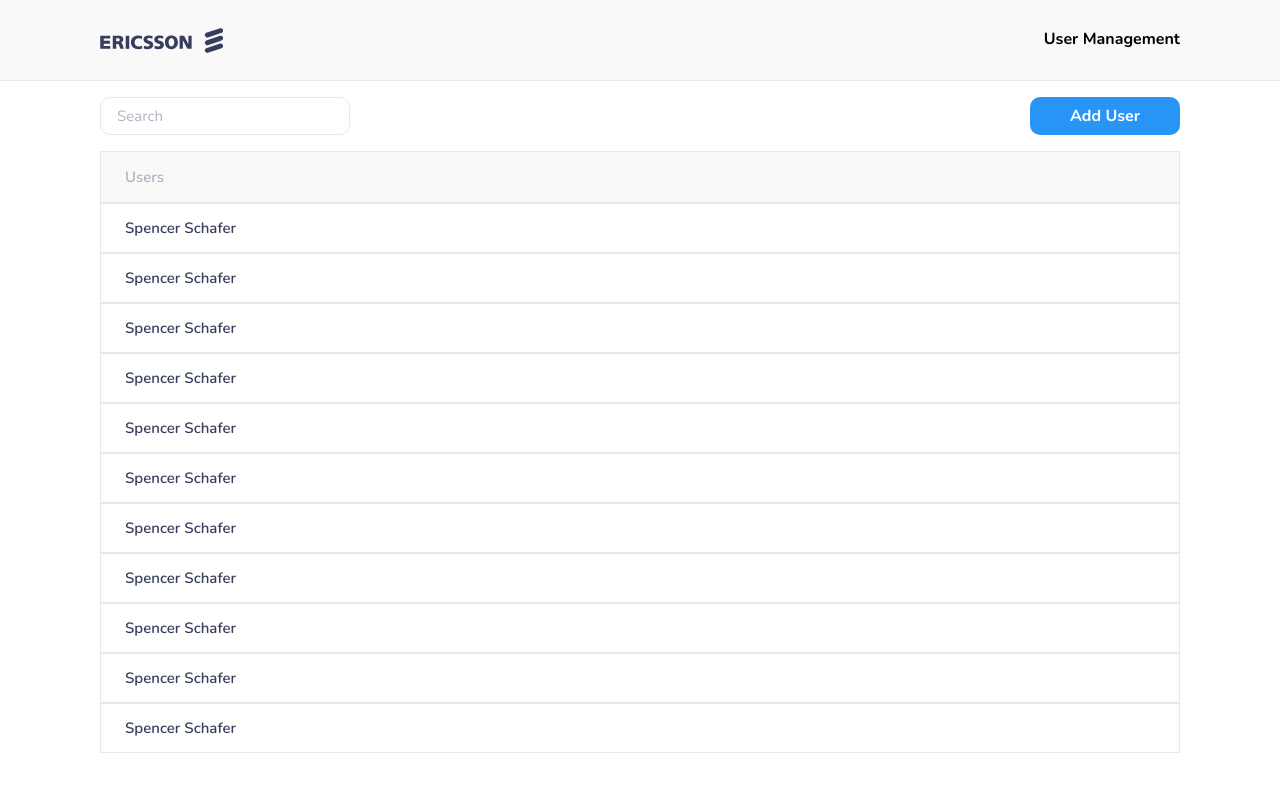
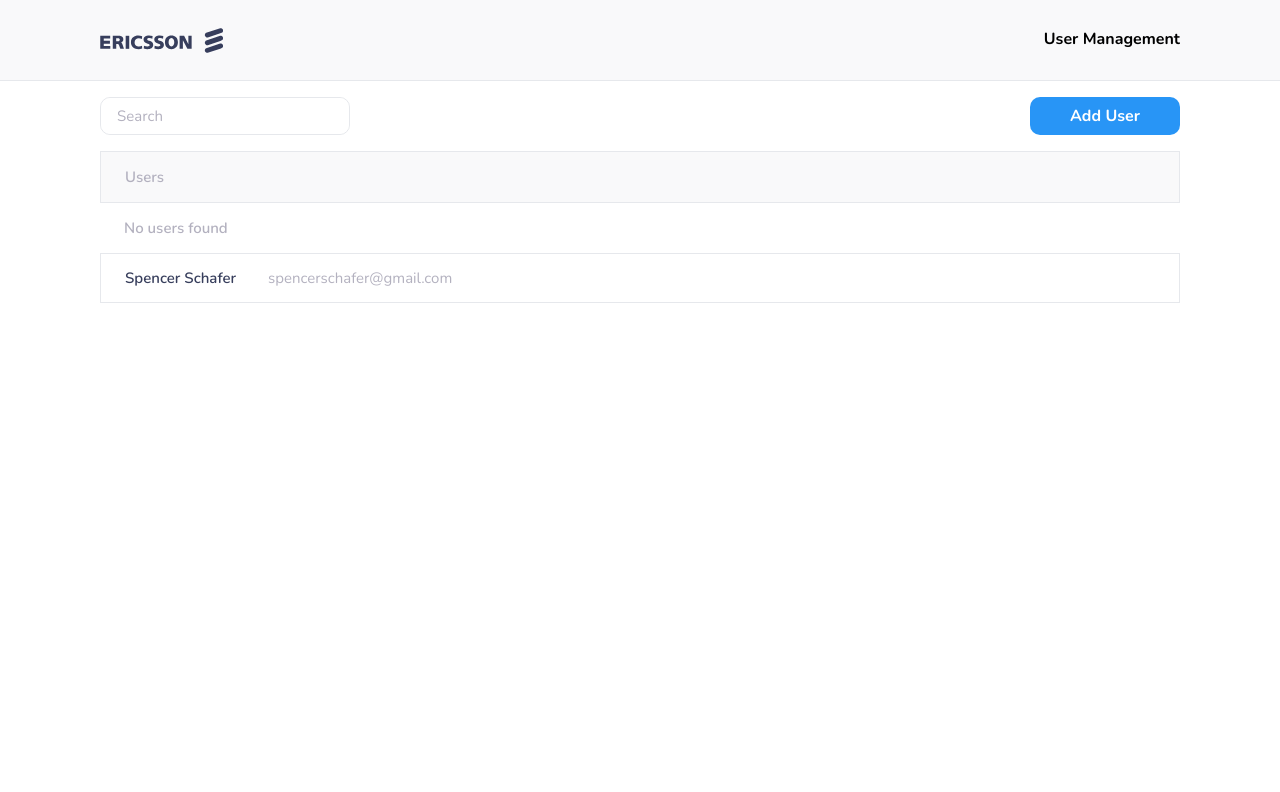
Before and after one commit to spencerschafer/user-management, a Next.js app: page / in a window 1280 px wide. Shown: the top 792 px of the page. Built offline with nearby package versions, Linux system fonts and the light colour scheme.

Commit message:
feat(table): add initial layout for adding users
- Update table styling
- Refactor table rows into reusable components

```diff
--- a/components/Input/Input.tsx
+++ b/components/Input/Input.tsx
@@ -6,15 +6,16 @@ type InputProps = {
   heading: string;
   onInput: Dispatch<SetStateAction<any>>;
   type: 'text' | 'email' | 'password'
+  value: string;
 }
 
-const Input: FC<InputProps> = ({error, heading, onInput, type}) => {
+const Input: FC<InputProps> = ({error, heading, onInput, type, value}) => {
   return <div className={styles.root}>
     <div className={styles.header}>
       <h3 className={styles.heading}>{heading}</h3>
       <p className={styles.error}>{error}</p>
     </div>
-    <input className={styles.input} type={type} onInput={onInput} />
+    <input className={styles.input} type={type} onInput={onInput} value={value} />
   </div>;
 };
 
--- a/components/Modal/Modal.tsx
+++ b/components/Modal/Modal.tsx
@@ -1,9 +1,11 @@
-import {Dispatch, FC, SetStateAction} from 'react';
+import {Dispatch, FC, SetStateAction, useEffect, useReducer} from 'react';
 import CloseIcon from '../../public/x.svg';
 import styles from './Modal.module.scss';
 import clsx from 'clsx';
 import Input from '../Input/Input';
 import Button from '../Button/Button';
+import {userReducer, userState} from '../../lib/reducer';
+import {ADD_USER_KEY, EMAIL_KEY, PASSWORD_KEY, USERNAME_KEY} from '../../lib/keys';
 
 type ModalProps = {
   open: boolean;
@@ -11,6 +13,22 @@ type ModalProps = {
 }
 
 const Modal: FC<ModalProps> = ({open, onClose}) => {
+  const [state, dispatch] = useReducer(userReducer, userState);
+
+  const addUser = () => {
+    localStorage.setItem(state[EMAIL_KEY], JSON.stringify(state));
+    dispatch({type: ADD_USER_KEY});
+    onClose(false);
+  };
+
+  const handleDispatch = (type: string, payload: any) => {
+    dispatch({type: type, payload: payload});
+  };
+
+  useEffect(() => {
+    console.log(state);
+  }, [state]);
+
   return <div className={clsx(styles.root, {[styles.open]: open})}>
     <div className={styles.container}>
       <div className={styles.header}>
@@ -20,16 +38,18 @@ const Modal: FC<ModalProps> = ({open, onClose}) => {
         </button>
       </div>
       <div className={styles.inputFields}>
-        <Input heading={'Username'} error={''} onInput={() => {
-        }} type={'text'} />
-        <Input heading={'Email'} error={''} onInput={() => {
-        }} type={'email'} />
-        <Input heading={'Password'} error={''} onInput={() => {
-        }} type={'password'} />
+        <Input heading={'Username'} error={''}
+               onInput={(e) => handleDispatch(USERNAME_KEY, (e.target as HTMLInputElement).value)} type={'text'}
+               value={state[USERNAME_KEY]} />
+        <Input heading={'Email'} error={''}
+               onInput={(e) => handleDispatch(EMAIL_KEY, (e.target as HTMLInputElement).value)}
+               type={'email'} value={state[EMAIL_KEY]} />
+        <Input heading={'Password'} error={''}
+               onInput={(e) => handleDispatch(PASSWORD_KEY, (e.target as HTMLInputElement).value)} type={'password'}
+               value={state[PASSWORD_KEY]} />
       </div>
       <div className={styles.footer}>
-        <Button onClick={() => {
-        }}>
+        <Button onClick={() => addUser()}>
           Add User
         </Button>
       </div>
--- a/components/Table/Table.module.scss
+++ b/components/Table/Table.module.scss
@@ -19,9 +19,8 @@
 }
 
 .body {
-  height     : 100%;
   max-height : 550px;
-  overflow-y : scroll;
+  overflow-y : auto;
   width      : 100%;
 }
 
@@ -29,11 +28,20 @@
   align-items : center;
   border      : 1px solid $grey-medium;
   box-sizing  : border-box;
-  color       : $secondary;
   display     : flex;
-  font        : $h3;
   height      : 50px;
   padding     : 0 24px;
+
+  & > td:nth-child(1) {
+    color : $secondary;
+    font  : $h3;
+  }
+
+  & > td:nth-child(2) {
+    color       : $grey-dark;
+    font        : $h4;
+    margin-left : 32px;
+  }
 }
 
 .rowNoUsers {
--- a/components/Table/Table.tsx
+++ b/components/Table/Table.tsx
@@ -1,69 +1,25 @@
-import {FC} from 'react';
+import {FC, useEffect} from 'react';
 import styles from './Table.module.scss';
+import {getAllItems} from '../../lib/helpers';
+import TableHeaderRow from './rows/TableHeaderRow';
+import TableRowNoUsers from './rows/TableRowNoUsers';
+import TableRow from './rows/TableRow';
 
 type TableProps = {}
 
 const Table: FC<TableProps> = ({}) => {
+
+  useEffect(() => {
+    getAllItems();
+  }, []);
+
   return <table className={styles.root}>
     <thead className={styles.header}>
-    <tr>
-      <td>
-        Users
-      </td>
-    </tr>
+    <TableHeaderRow />
     </thead>
     <tbody className={styles.body}>
-    {/*<tr className={styles.tableRowNoUsers}>*/}
-    {/*  <td>No users found</td>*/}
-    {/*</tr>*/}
-    <tr className={styles.row}>
-      <td>Spencer Schafer</td>
-    </tr>
-    <tr className={styles.row}>
-      <td>Spencer Schafer</td>
-    </tr>
-    <tr className={styles.row}>
-      <td>Spencer Schafer</td>
-    </tr>
-    <tr className={styles.row}>
-      <td>Spencer Schafer</td>
-    </tr>
-    <tr className={styles.row}>
-      <td>Spencer Schafer</td>
-    </tr>
-    <tr className={styles.row}>
-      <td>Spencer Schafer</td>
-    </tr>
-    <tr className={styles.row}>
-      <td>Spencer Schafer</td>
-    </tr>
-    <tr className={styles.row}>
-      <td>Spencer Schafer</td>
-    </tr>
-    <tr className={styles.row}>
-      <td>Spencer Schafer</td>
-    </tr>
-    <tr className={styles.row}>
-      <td>Spencer Schafer</td>
-    </tr>
-    <tr className={styles.row}>
-      <td>Spencer Schafer</td>
-    </tr>
-    <tr className={styles.row}>
-      <td>Spencer Schafer</td>
-    </tr>
-    <tr className={styles.row}>
-      <td>Spencer Schafer</td>
-    </tr>
-    <tr className={styles.row}>
-      <td>Spencer Schafer</td>
-    </tr>
-    <tr className={styles.row}>
-      <td>Spencer Schafer</td>
-    </tr>
-    <tr className={styles.row}>
-      <td>Spencer Schafer</td>
-    </tr>
+    <TableRowNoUsers />
+    <TableRow username={'Spencer Schafer'} email={'spencerschafer@gmail.com'}/>
     </tbody>
   </table>;
 };
--- /dev/null
+++ b/components/Table/rows/TableHeaderRow.tsx
@@ -0,0 +1,9 @@
+const TableHeaderRow = () => {
+  return <tr>
+    <td>
+      Users
+    </td>
+  </tr>;
+};
+
+export default TableHeaderRow;
--- /dev/null
+++ b/components/Table/rows/TableRow.tsx
@@ -0,0 +1,18 @@
+import styles from '../Table.module.scss';
+import {FC} from 'react';
+
+type TableHeaderRowProps = {
+  username: string;
+  email: string;
+}
+
+const TableHeaderRow: FC<TableHeaderRowProps> = ({username, email}) => {
+  return <>
+    <tr className={styles.row}>
+      <td>{username}</td>
+      <td>{email}</td>
+    </tr>
+  </>;
+};
+
+export default TableHeaderRow;
--- /dev/null
+++ b/components/Table/rows/TableRowNoUsers.tsx
@@ -0,0 +1,9 @@
+import styles from '../Table.module.scss';
+
+const TableHeaderRow = () => {
+  return <tr className={styles.rowNoUsers}>
+    <td>No users found</td>
+  </tr>;
+};
+
+export default TableHeaderRow;
--- /dev/null
+++ b/lib/helpers.ts
@@ -0,0 +1,4 @@
+export const getAllItems = (): void => {
+  const items = Object.keys(localStorage);
+  console.log(items);
+};
--- /dev/null
+++ b/lib/keys.ts
@@ -0,0 +1,4 @@
+export const USERNAME_KEY = 'username';
+export const EMAIL_KEY = 'email';
+export const PASSWORD_KEY = 'password';
+export const ADD_USER_KEY = 'addUser';
--- /dev/null
+++ b/lib/reducer.ts
@@ -0,0 +1,33 @@
+import {ADD_USER_KEY, EMAIL_KEY, PASSWORD_KEY, USERNAME_KEY} from './keys';
+
+export const userState = {
+  [USERNAME_KEY]: '',
+  [EMAIL_KEY]: '',
+  [PASSWORD_KEY]: '',
+};
+
+export const userReducer = (state: any, action: any) => {
+  switch (action.type) {
+    case USERNAME_KEY:
+      return {
+        ...state,
+        [USERNAME_KEY]: action.payload,
+      };
+    case EMAIL_KEY:
+      return {
+        ...state,
+        [EMAIL_KEY]: action.payload,
+      };
+    case PASSWORD_KEY:
+      return {
+        ...state,
+        [PASSWORD_KEY]: action.payload,
+      };
+    case ADD_USER_KEY:
+      return {
+        ...userState,
+      };
+    default:
+      throw new Error();
+  }
+};
```
